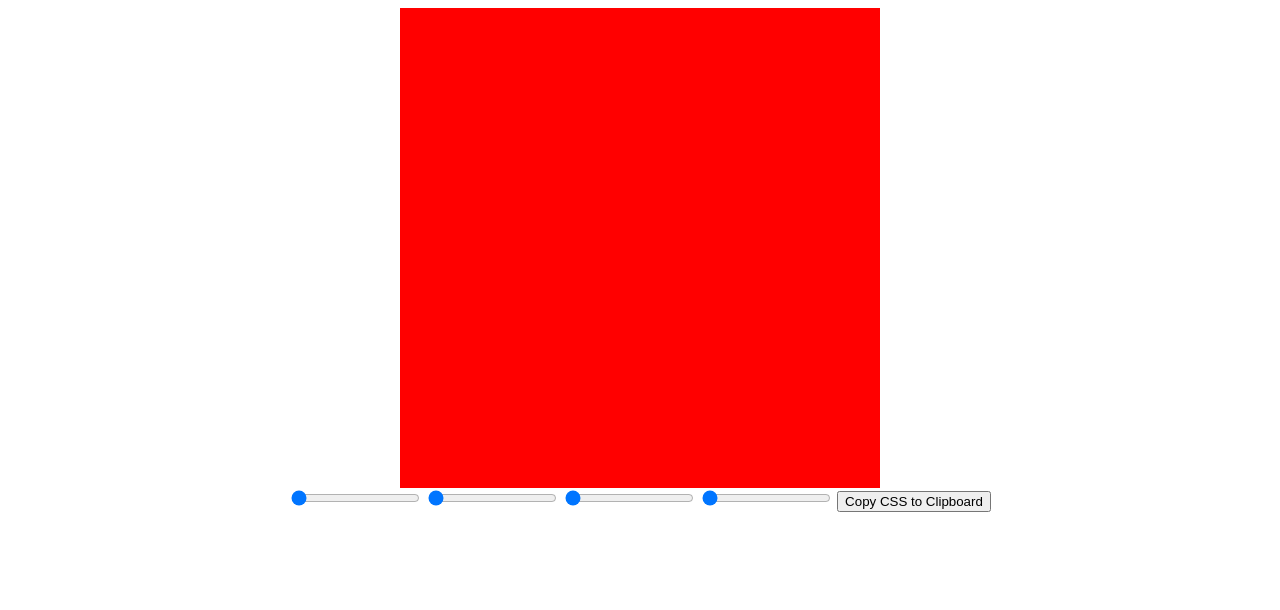
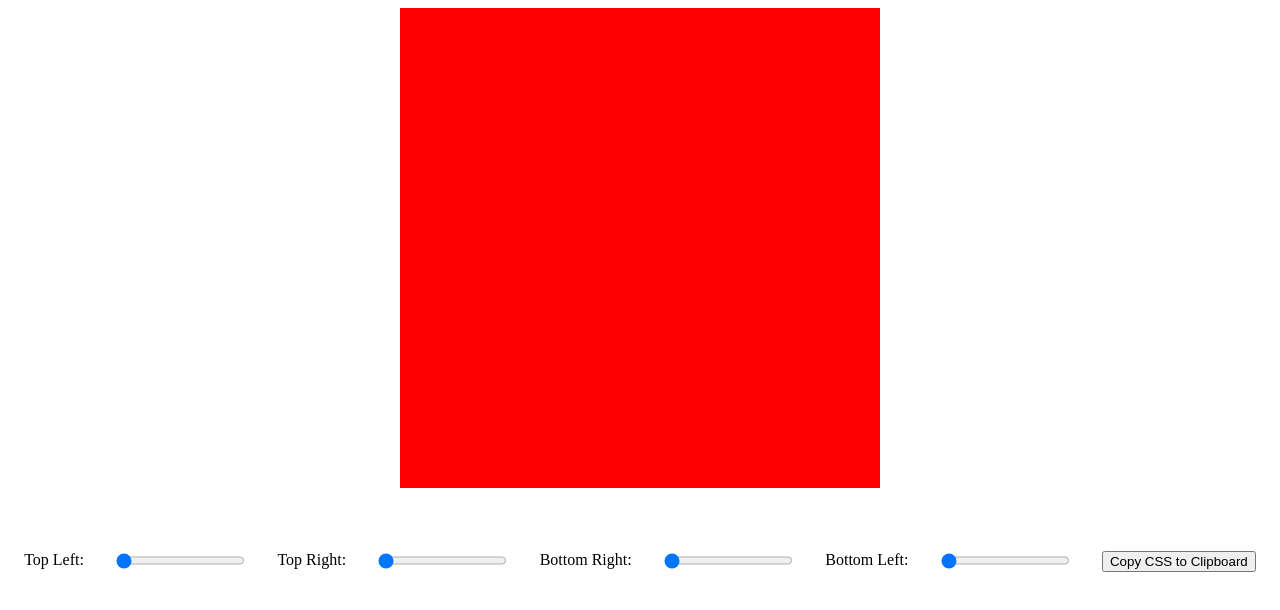
Before and after one commit to JacobAllenSchmidt/practice-projects, a plain HTML site: page BorderRadiusPreviewer/index.html in a window 1280 px wide. Drawn offline with Linux system fonts and the light colour scheme.

Commit message:
Finish basic version of project

```diff
--- a/BorderRadiusPreviewer/index.html
+++ b/BorderRadiusPreviewer/index.html
@@ -8,7 +8,9 @@
 	</head>
 	<body>
 		<div id="border-radius-display"></div>
-		<div id="controls">
+		<div class="controls">
+
+			<label for="top-left">Top Left:</label>
 			<input
 				id="top-left"
 				name="top-left"
@@ -16,6 +18,8 @@
 				value="0"
 				min="0"
 				max="100">
+
+			<label for="top-right">Top Right:</label>
 			<input
 				id="top-right"
 				name="top-right"
@@ -23,6 +27,8 @@
 				value="0"
 				min="0"
 				max="100">
+
+			<label for="bottom-right">Bottom Right:</label>
 			<input
 				id="bottom-right"
 				name="bottom-right"
@@ -30,6 +36,8 @@
 				value="0"
 				min="0"
 				max="100">
+
+			<label for="bottom-right">Bottom Left:</label>
 			<input
 				id="bottom-left"
 				name="bottom-left"
@@ -37,7 +45,9 @@
 				value="0"
 				min="0"
 				max="100">
+
 			<button type="button" id="copy-button" name="copy-button">Copy CSS to Clipboard</button>
+
 		</div>
 		<script src="script.js"></script>
 	</body>
--- a/BorderRadiusPreviewer/style.css
+++ b/BorderRadiusPreviewer/style.css
@@ -8,6 +8,14 @@
 	background-color: red;
 }
 
-#controls {
-	text-align: center;
+.controls > * {
+	margin-top: 5%;
+	margin-left: auto;
+	margin-right: auto;
 }
+
+.controls {
+	display: flex;
+	flex-direction: row;
+	flex-wrap: wrap;
+}
```
